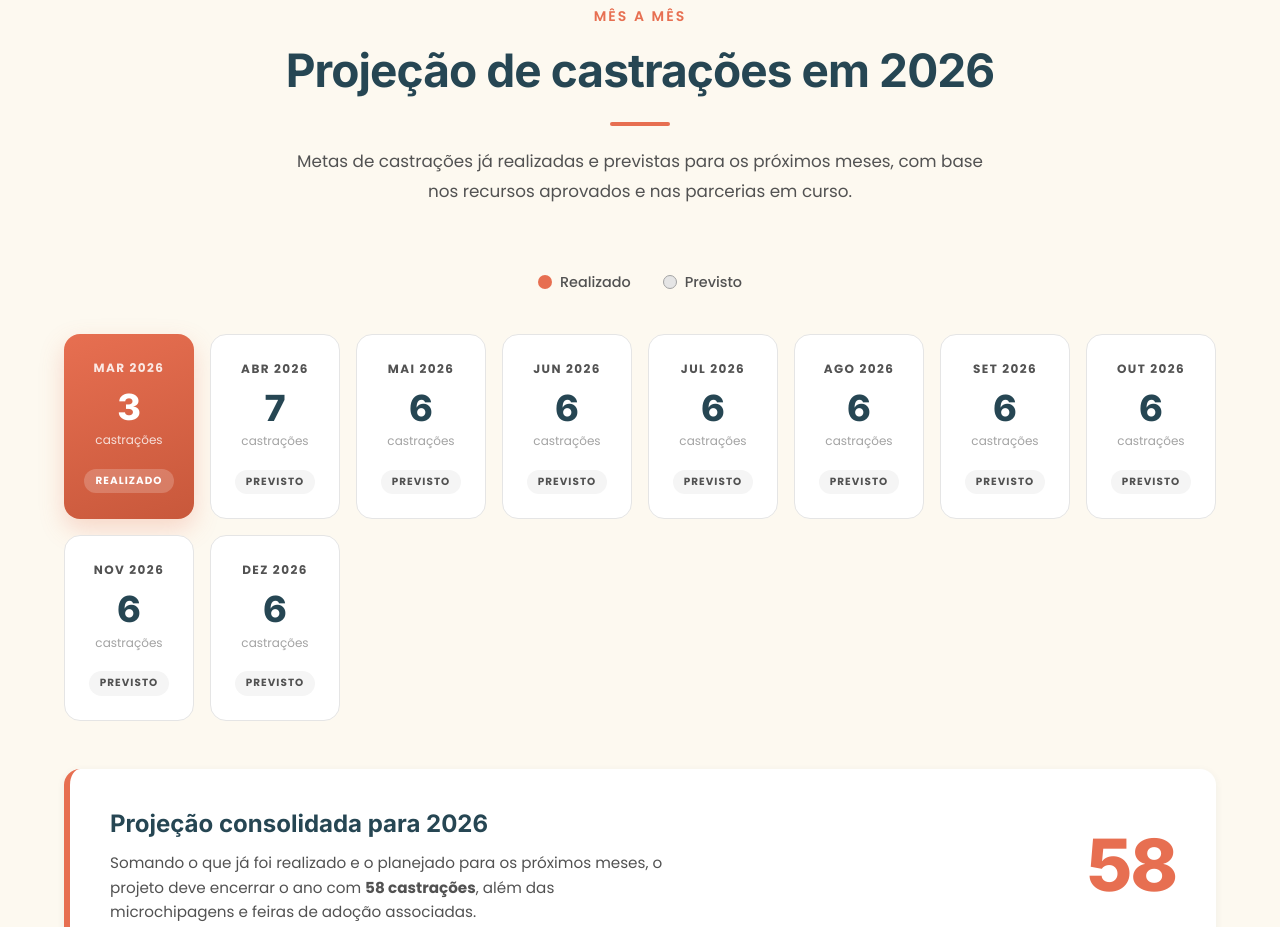
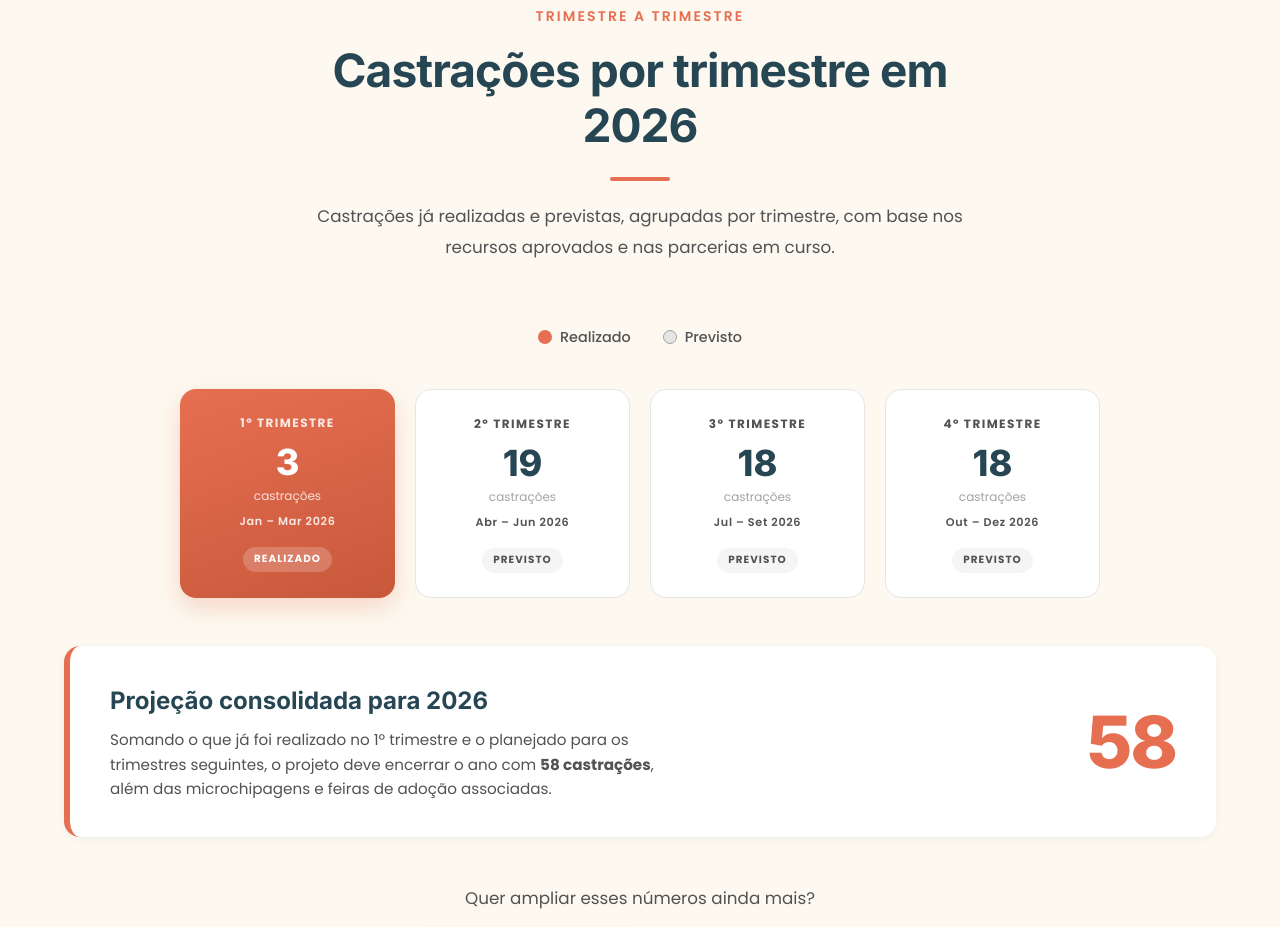
Before and after one commit to annalauralorenzi/impacto-animal, a plain HTML site: page resultados.html in a window 1280 px wide. Shown: the part 1718-2645 px from the top of the page. Drawn offline with Linux system fonts and the light colour scheme.

Commit message:
refactor: update projection section to quarterly format and enhance partner display

```diff
--- a/resultados.html
+++ b/resultados.html
@@ -32,7 +32,7 @@
                     <li><a href="index.html#projeto" class="nav-link">O Projeto</a></li>
                     <li><a href="index.html#selo" class="nav-link">Selos</a></li>
                     <li><a href="index.html#planos" class="nav-link">Planos</a></li>
-                    <li><a href="index.html#parceiros" class="nav-link">Parceiros</a></li>
+                    <li><a href="#parceiros" class="nav-link">Parceiros</a></li>
                     <li><a href="resultados.html" class="nav-link active" aria-current="page">Resultados</a></li>
                     <li><a href="index.html#contato" class="nav-link nav-cta">Contato</a></li>
                 </ul>
@@ -119,11 +119,11 @@
     <section class="section projection" id="projecao">
         <div class="container">
             <div class="section-header">
-                <span class="section-eyebrow">Mês a mês</span>
-                <h2 class="section-title">Projeção de castrações em 2026</h2>
+                <span class="section-eyebrow">Trimestre a trimestre</span>
+                <h2 class="section-title">Castrações por trimestre em 2026</h2>
                 <div class="section-divider"></div>
                 <p class="section-description">
-                    Metas de castrações já realizadas e previstas para os próximos meses,
+                    Castrações já realizadas e previstas, agrupadas por trimestre,
                     com base nos recursos aprovados e nas parcerias em curso.
                 </p>
             </div>
@@ -139,65 +139,33 @@
                 </span>
             </div>
 
-            <div class="timeline-grid">
+            <div class="timeline-grid timeline-grid-quarters">
                 <article class="month-card month-card-done">
-                    <span class="month-label">Mar 2026</span>
+                    <span class="month-label">1º Trimestre</span>
                     <strong class="month-number">3</strong>
                     <span class="month-unit">castrações</span>
+                    <span class="month-period">Jan – Mar 2026</span>
                     <span class="month-status">Realizado</span>
                 </article>
                 <article class="month-card">
-                    <span class="month-label">Abr 2026</span>
-                    <strong class="month-number">7</strong>
+                    <span class="month-label">2º Trimestre</span>
+                    <strong class="month-number">19</strong>
                     <span class="month-unit">castrações</span>
+                    <span class="month-period">Abr – Jun 2026</span>
                     <span class="month-status">Previsto</span>
                 </article>
                 <article class="month-card">
-                    <span class="month-label">Mai 2026</span>
-                    <strong class="month-number">6</strong>
+                    <span class="month-label">3º Trimestre</span>
+                    <strong class="month-number">18</strong>
                     <span class="month-unit">castrações</span>
+                    <span class="month-period">Jul – Set 2026</span>
                     <span class="month-status">Previsto</span>
                 </article>
                 <article class="month-card">
-                    <span class="month-label">Jun 2026</span>
-                    <strong class="month-number">6</strong>
+                    <span class="month-label">4º Trimestre</span>
+                    <strong class="month-number">18</strong>
                     <span class="month-unit">castrações</span>
-                    <span class="month-status">Previsto</span>
-                </article>
-                <article class="month-card">
-                    <span class="month-label">Jul 2026</span>
-                    <strong class="month-number">6</strong>
-                    <span class="month-unit">castrações</span>
-                    <span class="month-status">Previsto</span>
-                </article>
-                <article class="month-card">
-                    <span class="month-label">Ago 2026</span>
-                    <strong class="month-number">6</strong>
-                    <span class="month-unit">castrações</span>
-                    <span class="month-status">Previsto</span>
-                </article>
-                <article class="month-card">
-                    <span class="month-label">Set 2026</span>
-                    <strong class="month-number">6</strong>
-                    <span class="month-unit">castrações</span>
-                    <span class="month-status">Previsto</span>
-                </article>
-                <article class="month-card">
-                    <span class="month-label">Out 2026</span>
-                    <strong class="month-number">6</strong>
-                    <span class="month-unit">castrações</span>
-                    <span class="month-status">Previsto</span>
-                </article>
-                <article class="month-card">
-                    <span class="month-label">Nov 2026</span>
-                    <strong class="month-number">6</strong>
-                    <span class="month-unit">castrações</span>
-                    <span class="month-status">Previsto</span>
-                </article>
-                <article class="month-card">
-                    <span class="month-label">Dez 2026</span>
-                    <strong class="month-number">6</strong>
-                    <span class="month-unit">castrações</span>
+                    <span class="month-period">Out – Dez 2026</span>
                     <span class="month-status">Previsto</span>
                 </article>
             </div>
@@ -206,9 +174,10 @@
                 <div>
                     <h3>Projeção consolidada para 2026</h3>
                     <p>
-                        Somando o que já foi realizado e o planejado para os próximos meses,
-                        o projeto deve encerrar o ano com <strong>58 castrações</strong>,
-                        além das microchipagens e feiras de adoção associadas.
+                        Somando o que já foi realizado no 1º trimestre e o planejado para os
+                        trimestres seguintes, o projeto deve encerrar o ano com
+                        <strong>58 castrações</strong>, além das microchipagens e feiras de
+                        adoção associadas.
                     </p>
                 </div>
                 <div class="projection-summary-number" aria-label="Total de 58 castrações projetadas">58</div>
@@ -218,6 +187,47 @@
                 <p>Quer ampliar esses números ainda mais?</p>
                 <a href="index.html#planos" class="btn btn-primary">Quero apoiar o projeto</a>
                 <a href="index.html#contato" class="btn btn-outline">Falar com a ALPA</a>
+            </div>
+        </div>
+    </section>
+
+    <!-- Parceiros -->
+    <section class="section partners" id="parceiros">
+        <div class="container">
+            <div class="section-header">
+                <span class="section-eyebrow">Juntas pela causa</span>
+                <h2 class="section-title">Empresas que já estão conosco</h2>
+                <div class="section-divider"></div>
+                <p class="section-description">
+                    Conheça as marcas que abraçaram o Impacto Animal e contribuem todo mês
+                    para reduzir o abandono e dar dignidade aos animais de Lages.
+                </p>
+            </div>
+
+            <ul class="partners-grid">
+                <li class="partner">
+                    <img src="resources/partners/grupo-wolinger.png" alt="Grupo Wolinger" loading="lazy">
+                </li>
+                <li class="partner">
+                    <img src="resources/partners/wind-digital.png" alt="Wind Digital" loading="lazy">
+                </li>
+                <li class="partner">
+                    <img src="resources/partners/supergasbras.png" alt="Supergasbras" loading="lazy">
+                </li>
+                <li class="partner">
+                    <img src="resources/partners/recanto-marin.png" alt="Recanto Marin" loading="lazy">
+                </li>
+                <li class="partner">
+                    <img src="resources/partners/ddogz.png" alt="DDogz" loading="lazy">
+                </li>
+                <li class="partner">
+                    <img src="resources/partners/alexandre-campos.png" alt="Alexandre Campos" loading="lazy">
+                </li>
+            </ul>
+
+            <div class="partners-cta">
+                <p>Sua empresa também pode fazer parte deste movimento.</p>
+                <a href="index.html#planos" class="btn btn-outline">Quero ser parceiro</a>
             </div>
         </div>
     </section>
--- a/styles.css
+++ b/styles.css
@@ -1426,7 +1426,7 @@ ul { list-style: none; }
     color: var(--color-gray-400);
 }
 
-/* Projeção mês a mês */
+/* Projeção por trimestre */
 .projection {
     background: var(--color-cream);
 }
@@ -1457,6 +1457,15 @@ ul { list-style: none; }
     display: grid;
     grid-template-columns: repeat(auto-fit, minmax(130px, 1fr));
     gap: 1rem;
+    margin-bottom: 3rem;
+}
+
+.timeline-grid-quarters {
+    grid-template-columns: repeat(4, 1fr);
+    gap: 1.25rem;
+    max-width: 920px;
+    margin-left: auto;
+    margin-right: auto;
     margin-bottom: 3rem;
 }
 
@@ -1514,6 +1523,19 @@ ul { list-style: none; }
 }
 .month-card-done .month-unit {
     color: rgba(255, 255, 255, 0.8);
+}
+
+.month-period {
+    display: block;
+    font-size: 0.7rem;
+    font-weight: 600;
+    letter-spacing: 0.06em;
+    color: var(--color-gray-600);
+    margin-top: -0.5rem;
+    margin-bottom: 0.85rem;
+}
+.month-card-done .month-period {
+    color: rgba(255, 255, 255, 0.85);
 }
 
 .month-status {
@@ -1594,6 +1616,10 @@ ul { list-style: none; }
     }
     .timeline-grid {
         grid-template-columns: repeat(2, 1fr);
+    }
+    .timeline-grid-quarters {
+        grid-template-columns: repeat(2, 1fr);
+        max-width: 100%;
     }
     .results-cta .btn {
         display: block;
```
